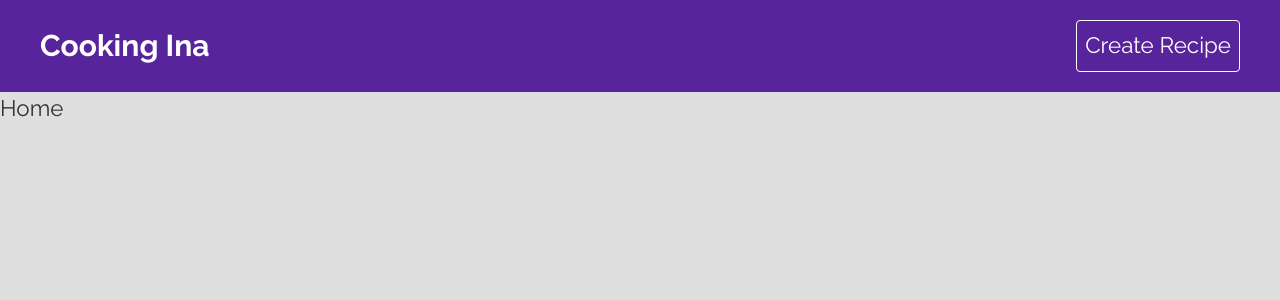
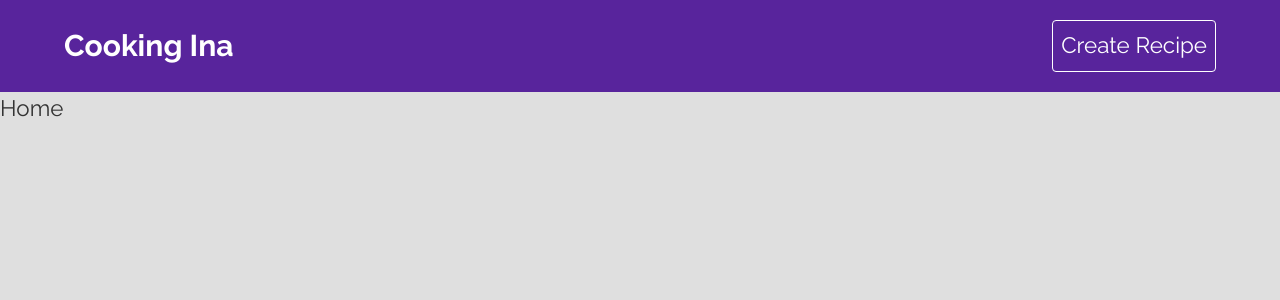
Before and after one commit to Froiod/Recipe-Directory, a React (Vite) app: page / in a window 1280 px wide. Shown: the top 300 px of the page. Built offline with nearby package versions, Linux system fonts and the light colour scheme.

Commit message:
update navbar

```diff
--- a/src/components/Navbar.jsx
+++ b/src/components/Navbar.jsx
@@ -4,7 +4,7 @@ import {Link} from 'react-router-dom';
 const Navbar = () => {
   return (
     <div className='bg-[#58249c] p-5 text-white'>
-      <nav className='flex items-center mx-auto max-w-[1200px]'>
+      <nav className='flex items-center mx-auto max-w-6xl'>
         <Link to="/" className='mr-auto'>
           <h1 className='text-3xl font-bold'>Cooking Ina</h1>
         </Link>
```
